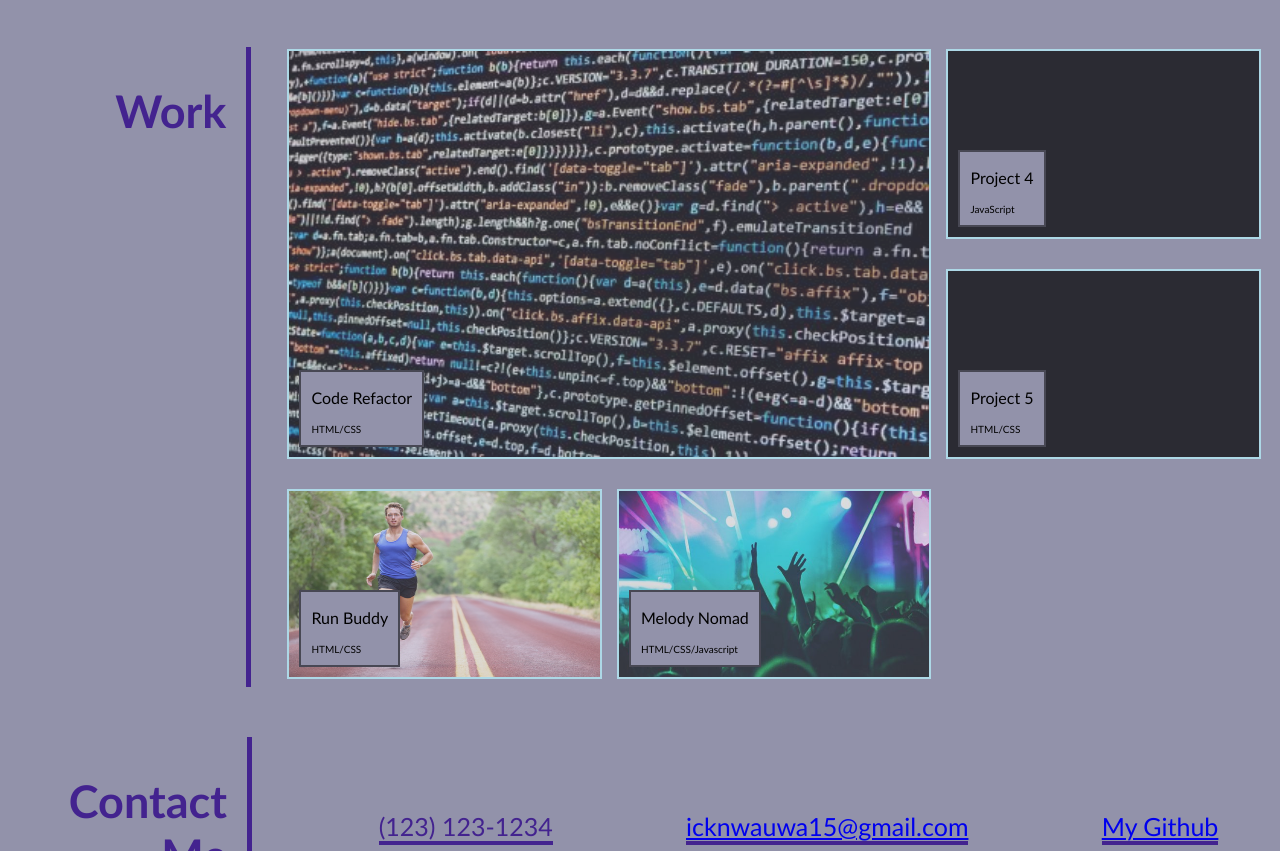
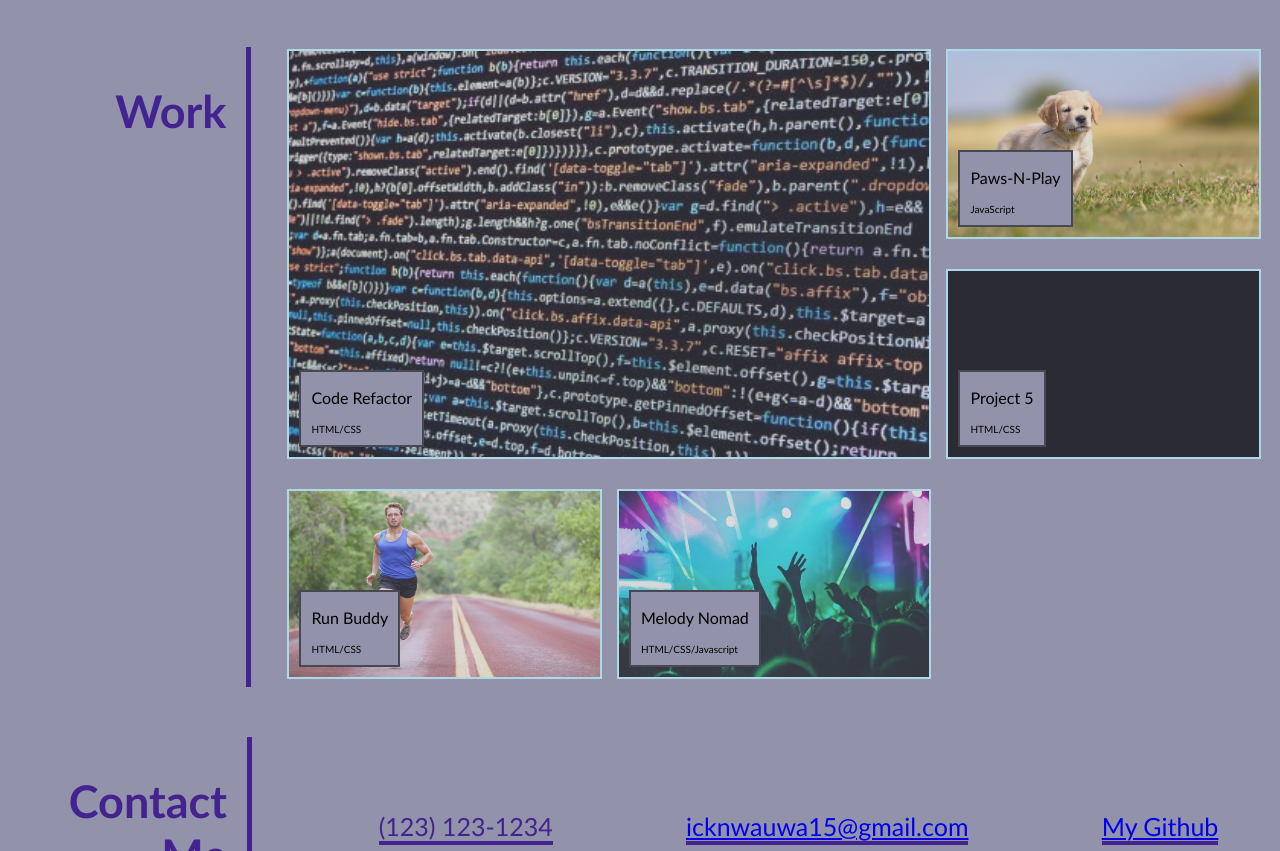
Before and after one commit to icknwauwa/Homework-2, a plain HTML site: page index.html in a window 1280 px wide. Shown: the part 1277-2128 px from the top of the page. Drawn offline with Linux system fonts and the light colour scheme.

Commit message:
added project 2

```diff
--- a/index.html
+++ b/index.html
@@ -92,9 +92,10 @@
                 </div>
             </div>
             <div class="work-grid-item box4">
-                <a href="" target="_blank"><img src="./assets/images/black screen.png"></a>
+                <a href="https://calm-scrubland-16767.herokuapp.com/" target="_blank">
+                    <img src="./assets/images/pupper.jpg" alt="Paws-N-Play"></a>
                 <div class="project-name">
-                    <p class="project-title">Project 4</p>
+                    <p class="project-title">Paws-N-Play</p>
                     <p class="project-type">JavaScript</p>
                 </div>
             </div>
```
Also changed, not shown: assets/images/pupper.jpg (added).
